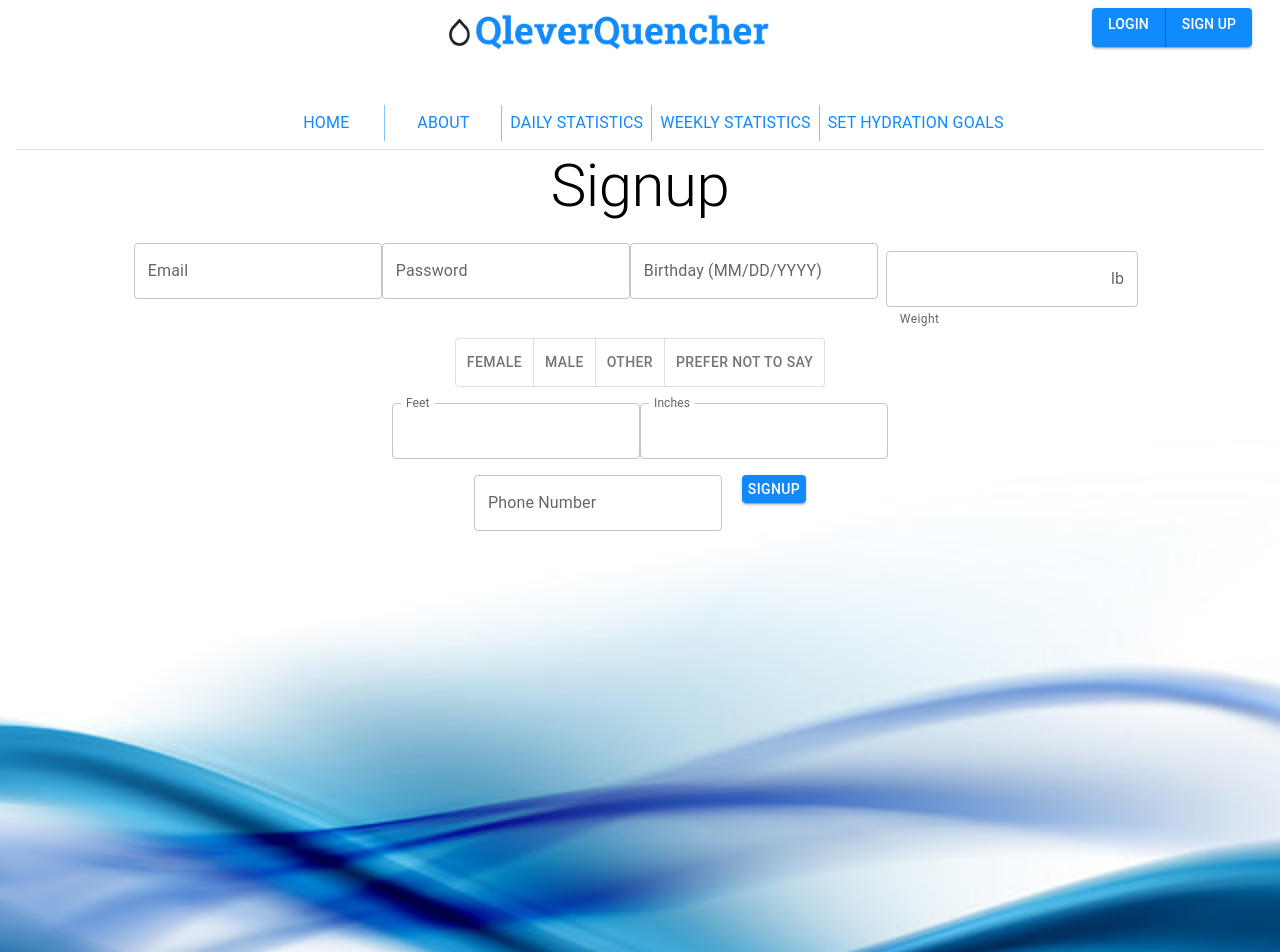
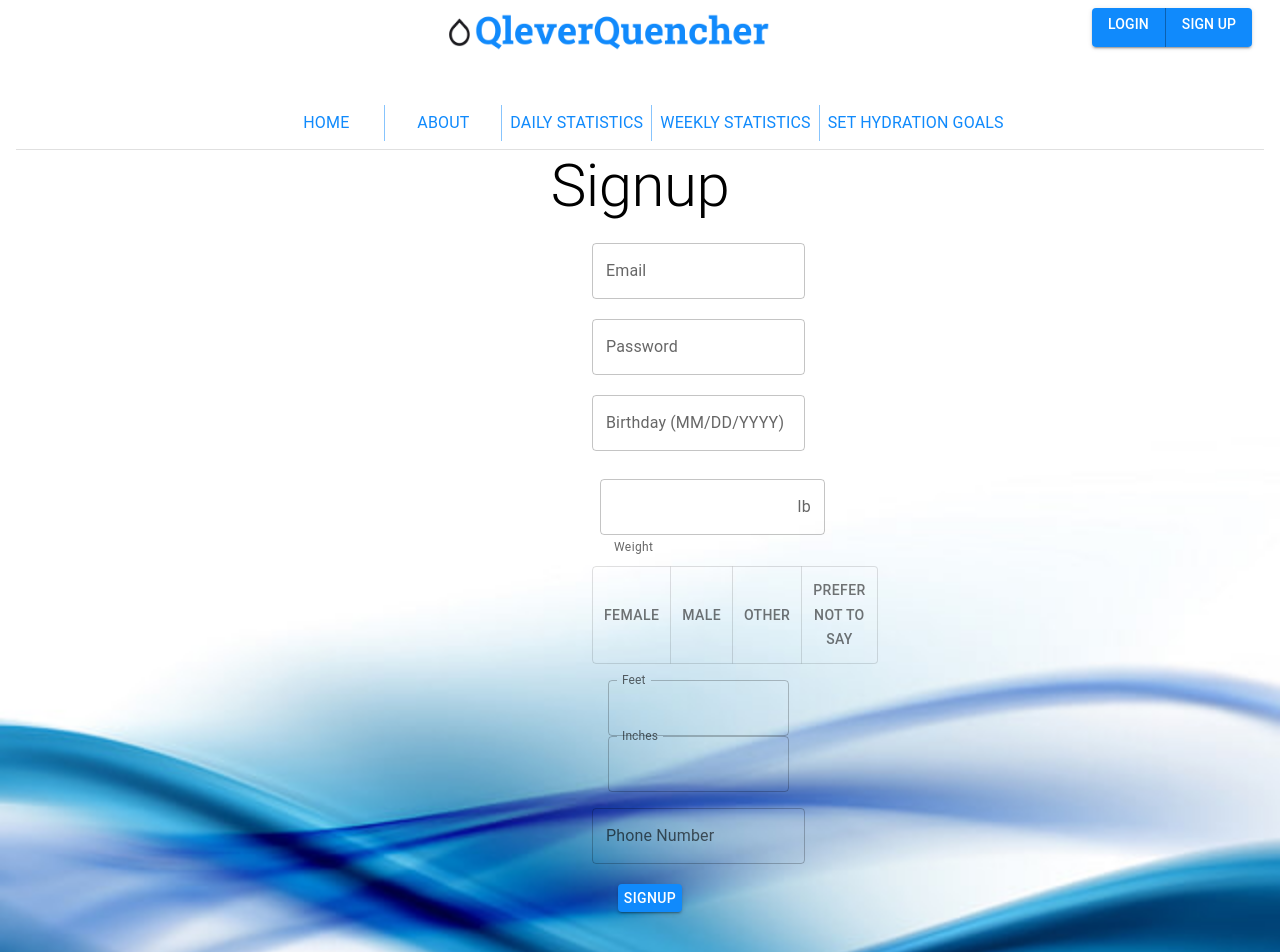
Before and after one commit to Cathrynlyonss/QleverQuencher, a React (Create React App) app in the folder my-app/: page /signup in a window 1280 px wide. Shown: the top 952 px of the page. Built offline with nearby package versions, Linux system fonts and the light colour scheme; no server answers; the database is empty.

Commit message:
Aligned sign up page

```diff
--- a/my-app/src/pages/signup.js
+++ b/my-app/src/pages/signup.js
@@ -17,6 +17,7 @@ import { db } from '../config/firebase.js'
 import { useNavigate } from "react-router-dom";
 import { getAuth, createUserWithEmailAndPassword} from "firebase/auth";
 import { doc, setDoc } from "firebase/firestore";
+import Grid from '@mui/material/Grid';
 
 const theme = createTheme({
   palette: {
@@ -95,6 +96,10 @@ export default function Signup() {
             >
               Signup
             </Typography>
+
+            <Grid container spacing={{ xs: 2, md: 3 }} columns={{ xs: 4, sm: 8, md: 12 }} pl= {74}>
+              <Grid item xs={2} sm={4} md={4}>
+                <Typography>
                 <TextField
                   sx={{ mb: "20px" }}
                   type="email"
@@ -103,6 +108,8 @@ export default function Signup() {
                   value={email}
                   onChange={(e) => setEmail(e.target.value)}
                 />
+                </Typography>
+                <Typography>
                 <TextField
               sx={{ mb: "20px" }}
               type="password"
@@ -112,7 +119,8 @@ export default function Signup() {
               onChange={(e) => setPassword(e.target.value)}
             />
 
-
+                </Typography>
+                <Typography>
                 <TextField
               label="Birthday (MM/DD/YYYY)"
               variant="outlined"
@@ -120,7 +128,8 @@ export default function Signup() {
               onChange={(e) => setBirthday(e.target.value)}
               sx={{ mb: "20px" }}
              />
-
+                </Typography>
+                <Typography >
                 <FormControl sx={{ m: 1, width: "25ch" }} variant="outlined">
                 <OutlinedInput
                   id="outlined-adornment-weight"
@@ -138,6 +147,8 @@ export default function Signup() {
                   Weight
                 </FormHelperText>
               </FormControl>
+              </Typography>
+              <Typography>
               <ToggleButtonGroup
               color="primary"
               value={gender}
@@ -151,6 +162,8 @@ export default function Signup() {
               <ToggleButton value="O">Other</ToggleButton>
               <ToggleButton value="P">Prefer Not To Say</ToggleButton>
             </ToggleButtonGroup>
+            </Typography>
+            <Typography>
             <Box sx={{p: 2}}>
               <TextField
                 id="outlined-number"
@@ -178,6 +191,8 @@ export default function Signup() {
                 onChange={(e) => setInches(e.target.value)}
               />
             </Box>
+            </Typography>
+            <Typography>
             <TextField
                 sx={{ mb: "20px" }}
                 type="number"
@@ -186,6 +201,11 @@ export default function Signup() {
                 value={phoneNum}
                 onChange={(e) => setPhoneNum(e.target.value)}
                 />
+            </Typography>
+              </Grid>
+            </Grid>
+
+
             <Button
               variant="contained"
               type="submit"
```
Lines whose indentation alone changed are shown as unchanged.
